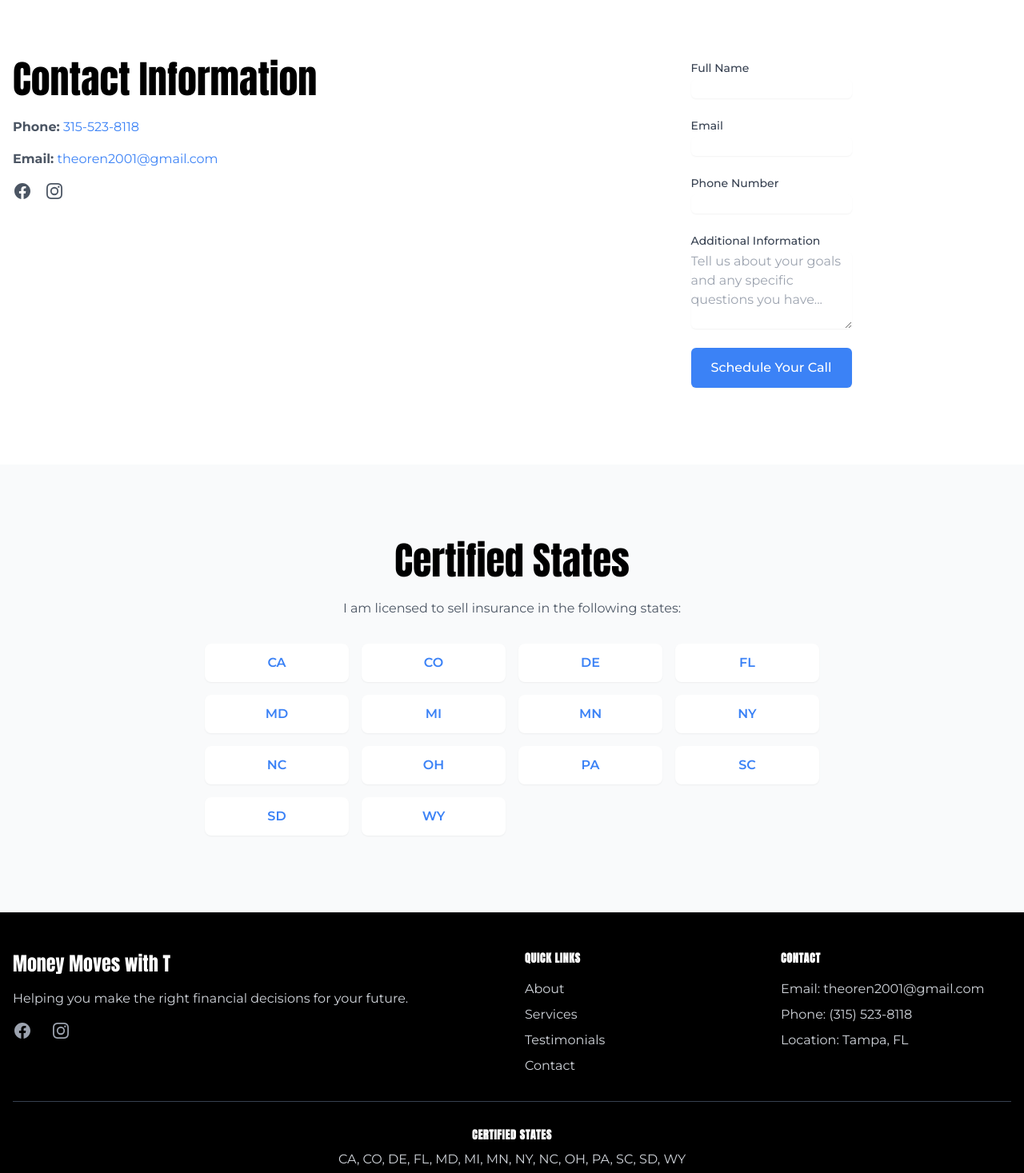
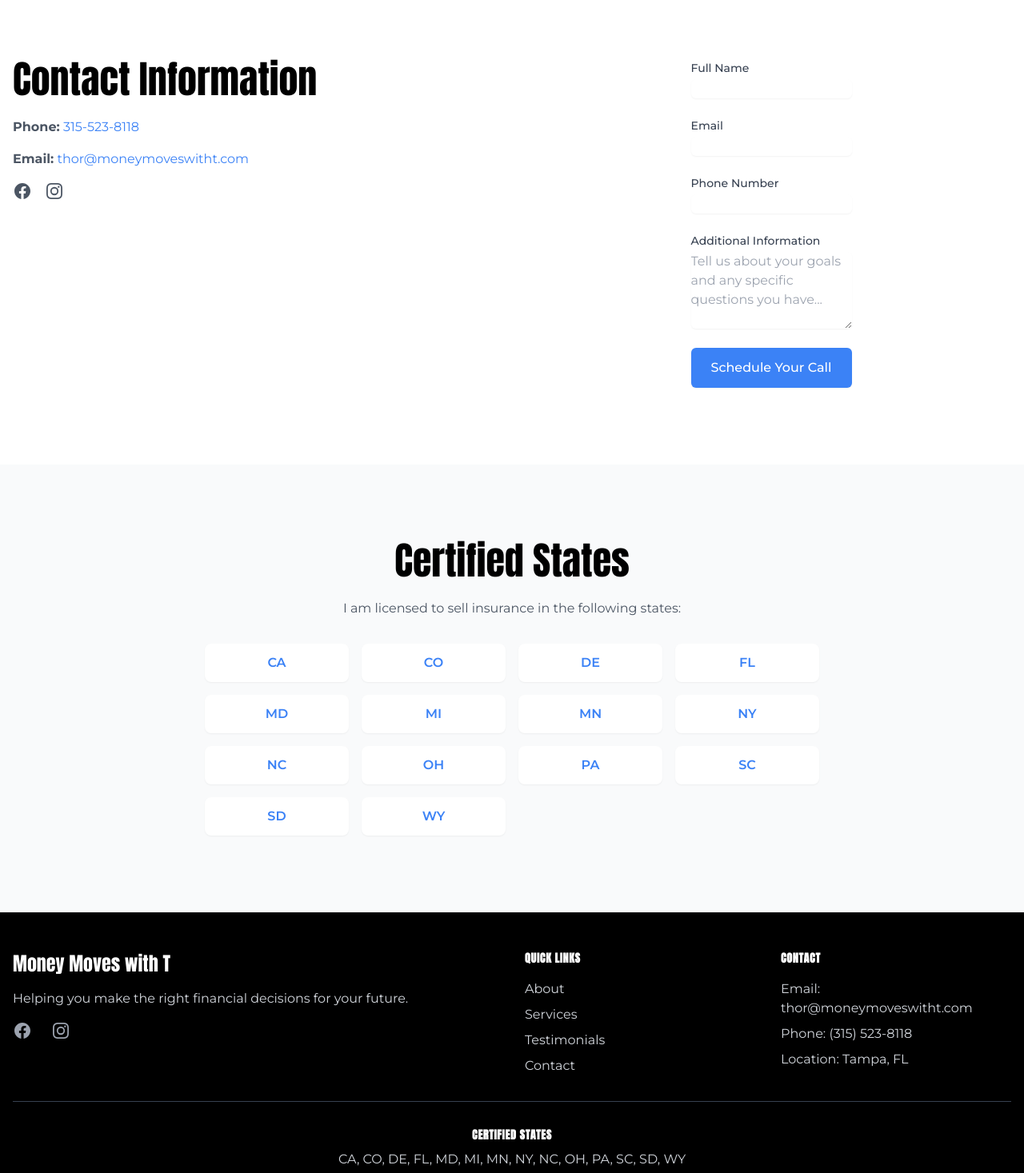
Before and after one commit to LtShibby/MoneyMovesWithT, a Next.js app: page /contact in a window 1280 px wide. Shown: the part 385-1852 px from the top of the page at 80% size. Built offline with nearby package versions, Linux system fonts and the light colour scheme.

Commit message:
updating email

```diff
--- a/app/components/Footer.tsx
+++ b/app/components/Footer.tsx
@@ -85,7 +85,7 @@ const Footer = () => {
               Contact
             </h3>
             <ul className="space-y-2 text-gray-300">
-              <li>Email: <a href="mailto:theoren2001@gmail.com" className="hover:text-white">theoren2001@gmail.com</a></li>
+              <li>Email: <a href="mailto:thor@moneymoveswitht.com" className="hover:text-white">thor@moneymoveswitht.com</a></li>
               <li>Phone: <a href="tel:315-523-8118" className="hover:text-white">(315) 523-8118</a></li>
               <li>Location: Tampa, FL</li>
             </ul>
--- a/app/contact/page.tsx
+++ b/app/contact/page.tsx
@@ -188,8 +188,8 @@ export default function Contact() {
                 </p>
                 <p className="text-gray-600">
                   <strong>Email:</strong>{' '}
-                  <a href="mailto:theoren2001@gmail.com" className="text-accent hover:text-accent-dark">
-                    theoren2001@gmail.com
+                  <a href="mailto:thor@moneymoveswitht.com" className="text-accent hover:text-accent-dark">
+                    thor@moneymoveswitht.com
                   </a>
                 </p>
                 <div className="flex space-x-4 mt-6">
```
